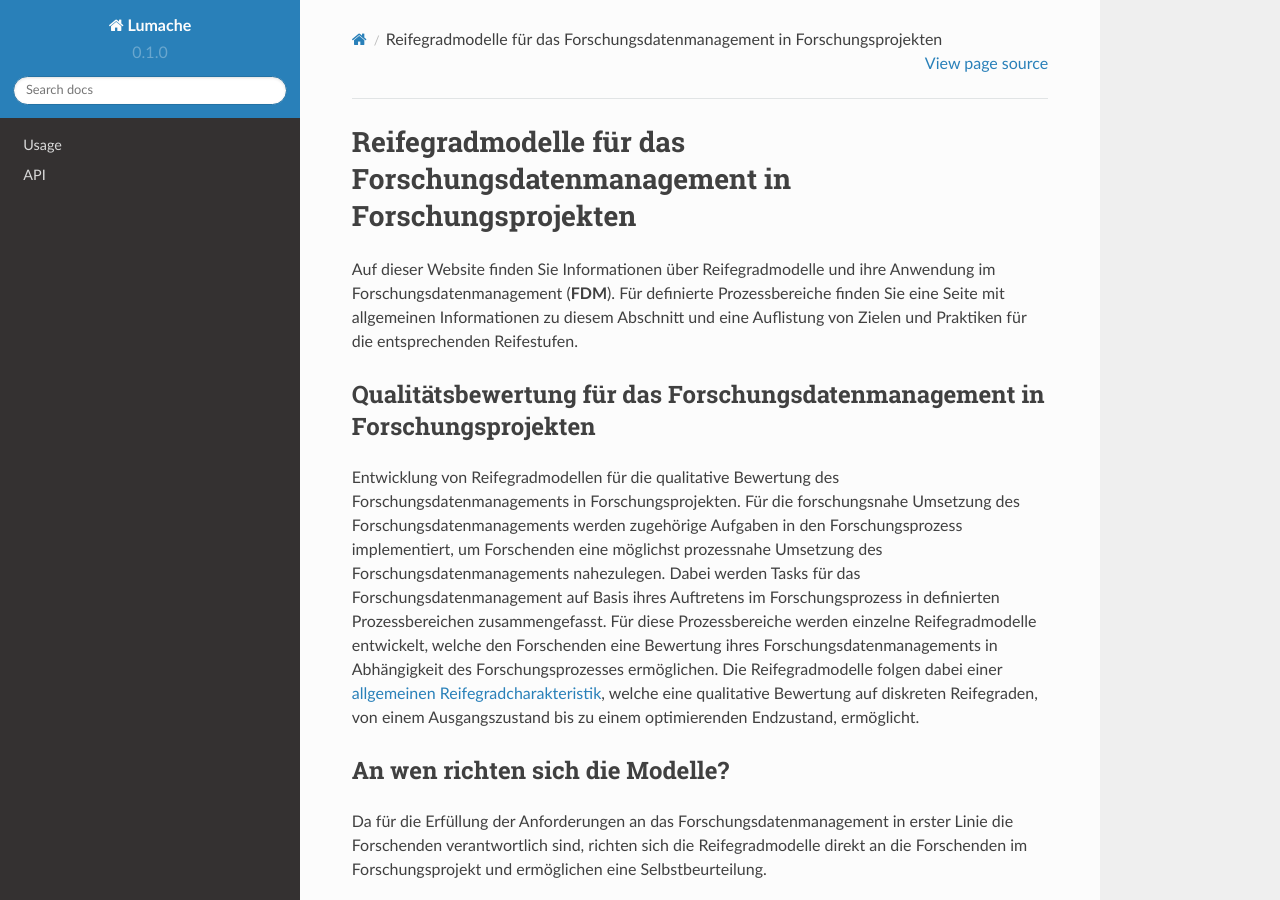
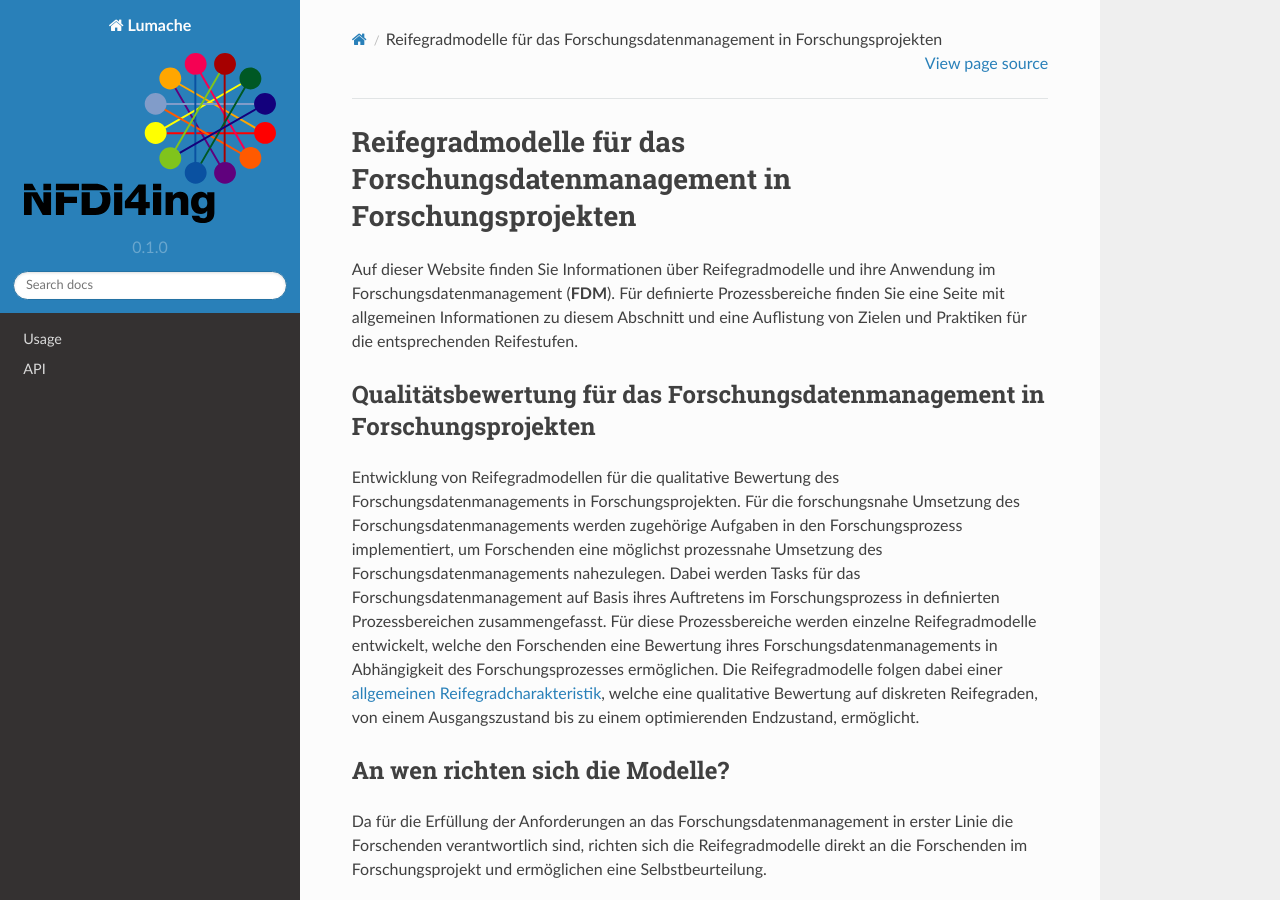
Before and after one commit to LUHMW/MaturityModelsNFDI4Ing, a Sphinx documentation site: the page built from docs/source/index.rst, in a window 1280 px wide and 900 px high. Built offline with Sphinx 7.4.7 and the Read the Docs theme 2.0.0, drawn with Linux system fonts in a browser that asks for light colours.

Commit message:
Update conf.py

```diff
--- a/docs/source/conf.py
+++ b/docs/source/conf.py
@@ -31,5 +31,7 @@ templates_path = ['_templates']
 
 html_theme = 'sphinx_rtd_theme'
 
+html_logo = 'logo_nfdi4ing_cmyk_hoch.svg'
+
 # -- Options for EPUB output
 epub_show_urls = 'footnote'
```
